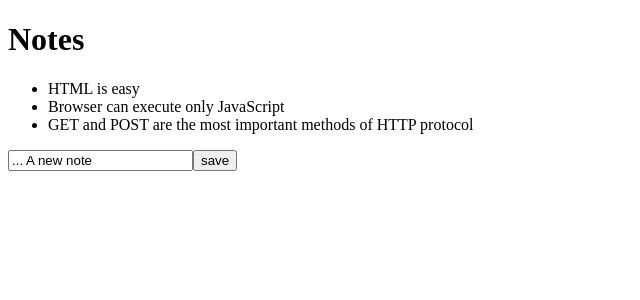
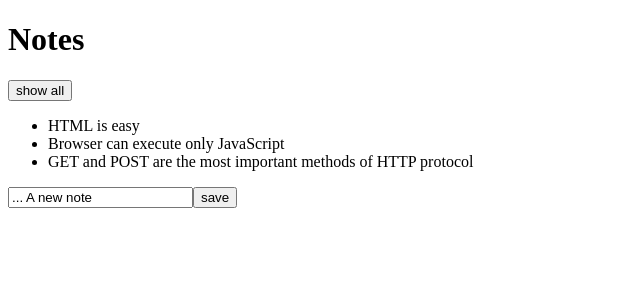
Before and after one commit to Zilith/Fullstack, a React (Vite) app in the folder Part2/courseguide/: page / in a window 1280 px wide. Shown: the top 300 px of the page, without its empty margins (0-640 px from the left). Built offline with nearby package versions, Linux system fonts and the light colour scheme.

Commit message:
learn how to filter important notes

```diff
--- a/Part2/courseguide/src/App.jsx
+++ b/Part2/courseguide/src/App.jsx
@@ -4,6 +4,7 @@
 const App = (props) => {
   const [notes, setNotes] = useState(props.notes);
   const [newNote, setNewNote] = useState("... A new note ");
+  const [showAll, setShowAll] = useState(true);
 
   const handleNoteChange = (event) => {
     console.log(event.target.value);
@@ -18,15 +19,24 @@
       id: notes.lenght + 1,
     };
 
-    setNotes(notes.concat(noteObject))
-    setNewNote('')
+    setNotes(notes.concat(noteObject));
+    setNewNote("");
   };
+
+  const notesToShow = showAll
+    ? notes
+    : notes.filter((note) => note.important);
 
   return (
     <div>
       <h1>Notes</h1>
+      <div>
+        <button onClick={() => setShowAll(!showAll)}>
+          show {showAll ? 'all' : 'important'}
+        </button>
+      </div>
       <ul>
-        {notes.map((n) => (
+        {notesToShow.map((n) => (
           <Note key={n.id} note={n} />
         ))}
       </ul>
```
